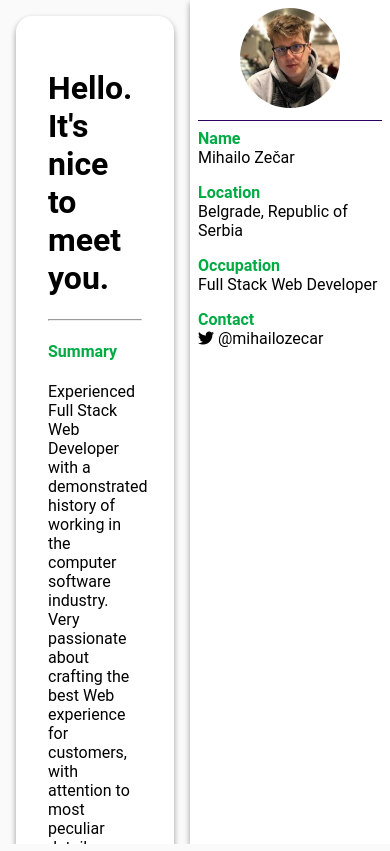
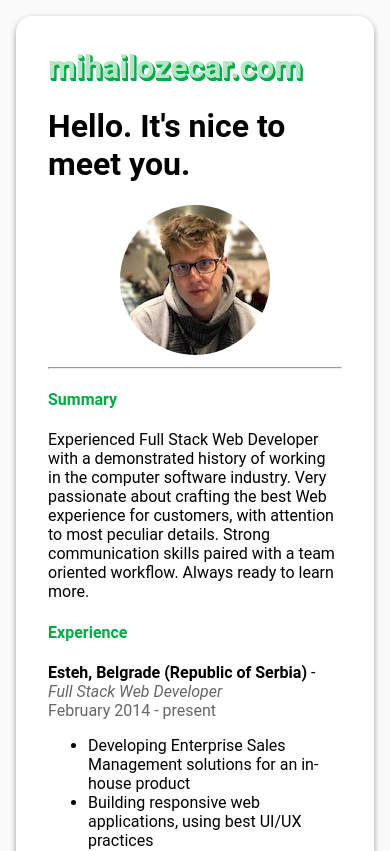
Before and after one commit to mihailozecar/mihailozecar, a Vue app: page / in a window 390 px wide. Shown: the top 851 px of the page. Built offline with nearby package versions, Linux system fonts and the light colour scheme.

Commit message:
mobile redesign

```diff
--- a/src/components/Home.vue
+++ b/src/components/Home.vue
@@ -1,8 +1,22 @@
 <template>
   <div class="home">
+    <div class="site-name">
+      mihailozecar.com
+    </div>
+
     <h1 class="main-header">
       Hello. It's nice to meet you.
     </h1>
+
+    <div class="text-center mz-image-container mobile-only">
+      <img
+        src="@/assets/mz-resized.jpg"
+        class="mz-image"
+        alt="Mihailo Zecar image"
+        width="150px"
+        height="150px"
+      >
+    </div>
 
     <hr>
 
@@ -129,4 +143,31 @@ export default {
     box-shadow: 0 3px 6px rgba(0,0,0,0.16), 0 3px 6px rgba(0,0,0,0.23);
     border-radius: 1em;
   }
+
+  .mz-image {
+    border-radius: 75px;
+  }
+
+  .mobile-only {
+    display: none;
+  }
+
+  .site-name {
+    color: #b3e6c7;
+    font-size: 2rem;
+    font-weight: bold;
+    text-shadow:
+      1px .5px #00AB44,
+      1px 1px #00AB44,
+      1px 1.5px #00AB44,
+      2px 2px #00AB44,
+      2px 2.5px #00AB44,
+      2px 3px #00AB44;
+  }
+
+  @media screen and (max-width: 768px) {
+    .mobile-only {
+      display: block;
+    }
+  }
 </style>
--- a/src/layout/BaseLayout.vue
+++ b/src/layout/BaseLayout.vue
@@ -1,5 +1,9 @@
 <template>
   <div class="base-layout container-fluid">
+    <div class="content">
+      <Home></Home>
+    </div>
+
     <div class="sidebar p-2">
       <div class="text-center mz-image-container">
         <img
@@ -50,10 +54,6 @@
         </a>
       </div>
     </div>
-
-    <div class="content">
-      <Home></Home>
-    </div>
   </div>
 </template>
 
@@ -83,10 +83,10 @@ export default {
 
   .sidebar {
     grid-area: sidebar;
-    /* border-left: 1px solid #2d005f; */
     overflow: auto;
     background: white;
     box-shadow: 0 3px 6px rgba(0,0,0,0.16), 0 3px 6px rgba(0,0,0,0.23);
+    padding: 1.5em;
   }
 
   .content {
@@ -111,8 +111,6 @@ export default {
 
   .mz-image {
     border-radius: 75px;
-    width: 150px;
-    height: 150px;
   }
 
   .twitter-link:hover {
@@ -121,17 +119,14 @@ export default {
     border-radius: 3px;
   }
 
-  @media screen and (max-width: 992px) {
-    .mz-image {
-      width: 100px;
-      height: 100px;
-    }
-  }
-
   @media screen and (max-width: 768px) {
     .base-layout {
-      grid-template-columns: 1fr 200px;
-      grid-template-rows: 40px 1fr;
+      display: block;
+    }
+
+     .mz-image {
+      width: 50px;
+      height: 50px;
     }
   }
 </style>
```
